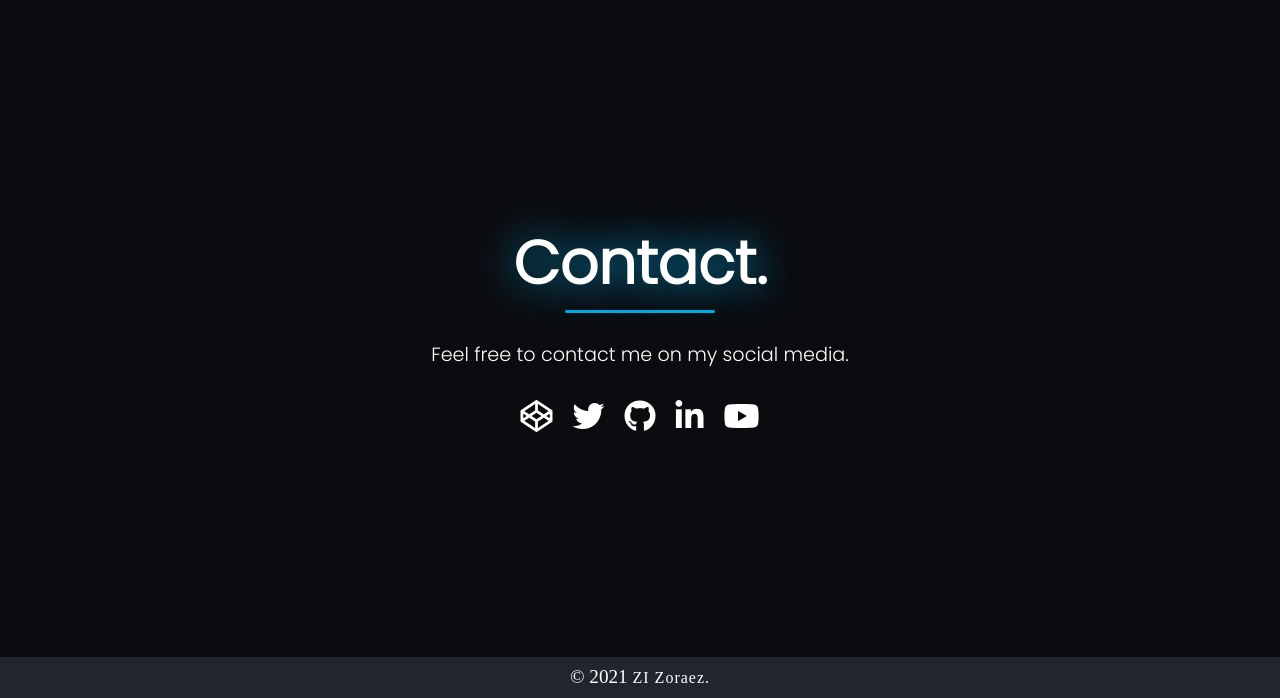
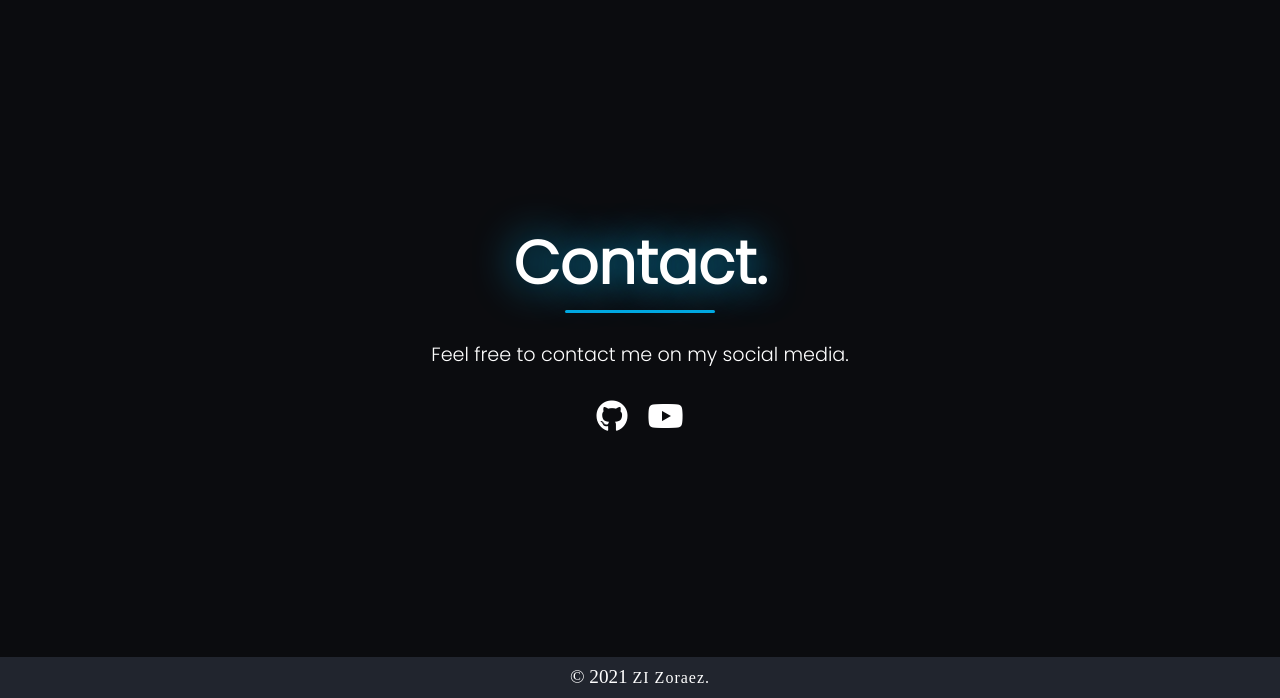
Before and after one commit to ZI-Youtuber/My-Website-1, a plain HTML site: page index.html in a window 1280 px wide. Shown: the part 1714-2412 px from the top of the page. Drawn offline with nearby package versions, Linux system fonts and the light colour scheme; a script that the page names is missing.

Commit message:
Update index.html

```diff
--- a/index.html
+++ b/index.html
@@ -46,10 +46,7 @@
 		  <!--────social media links─────-->
 
 		  <div class="social-media">
-			  <a href="#" target="_blank"><i class='http://i.cubeupload.com/vHaa4W.png'></i></a>
-			  <a href="#" target="_blank"><i class='https://upload.wikimedia.org/wikipedia/commons/thumb/b/b2/Repl.it_logo.svg/768px-Repl.it_logo.svg.png'></i></a>
 			  <a href="https://github.com/ZI-Youtuber"><i class='fab fa-github'></i></a>
-			  <a href="#" target="_blank"><i class='fab fa-linkedin-in'></i></a>
 			  <a href="https://www.youtube.com/channel/UC6srZpri3G-WsLy-lgO_C_w"><i class="fab fa-youtube"></i></a>
 		    </div>
 
@@ -103,11 +100,8 @@
 		   <h3>Contact.<hr></h3>
 		   <p>Feel free to contact me on my social media.</p>
 		    <div class="social-media">
-			  <a href="#" target="_blank"><i class='fab fa-codepen'></i></a>
-			  <a href="#" target="_blank"><i class='fab fa-twitter'></i></a>
-			  <a href="#" target="_blank"><i class='fab fa-github'></i></a>
-			  <a href="#" target="_blank"><i class='fab fa-linkedin-in'></i></a>
-			  <a href="#" target="_blank"><i class="fab fa-youtube"></i></a>
+			  <a href="https://github.com/ZI-Youtuber"><i class='fab fa-github'></i></a>
+			  <a href="https://www.youtube.com/channel/UC6srZpri3G-WsLy-lgO_C_w"><i class="fab fa-youtube"></i></a>
 		    </div>
 		  </div>
 
```
